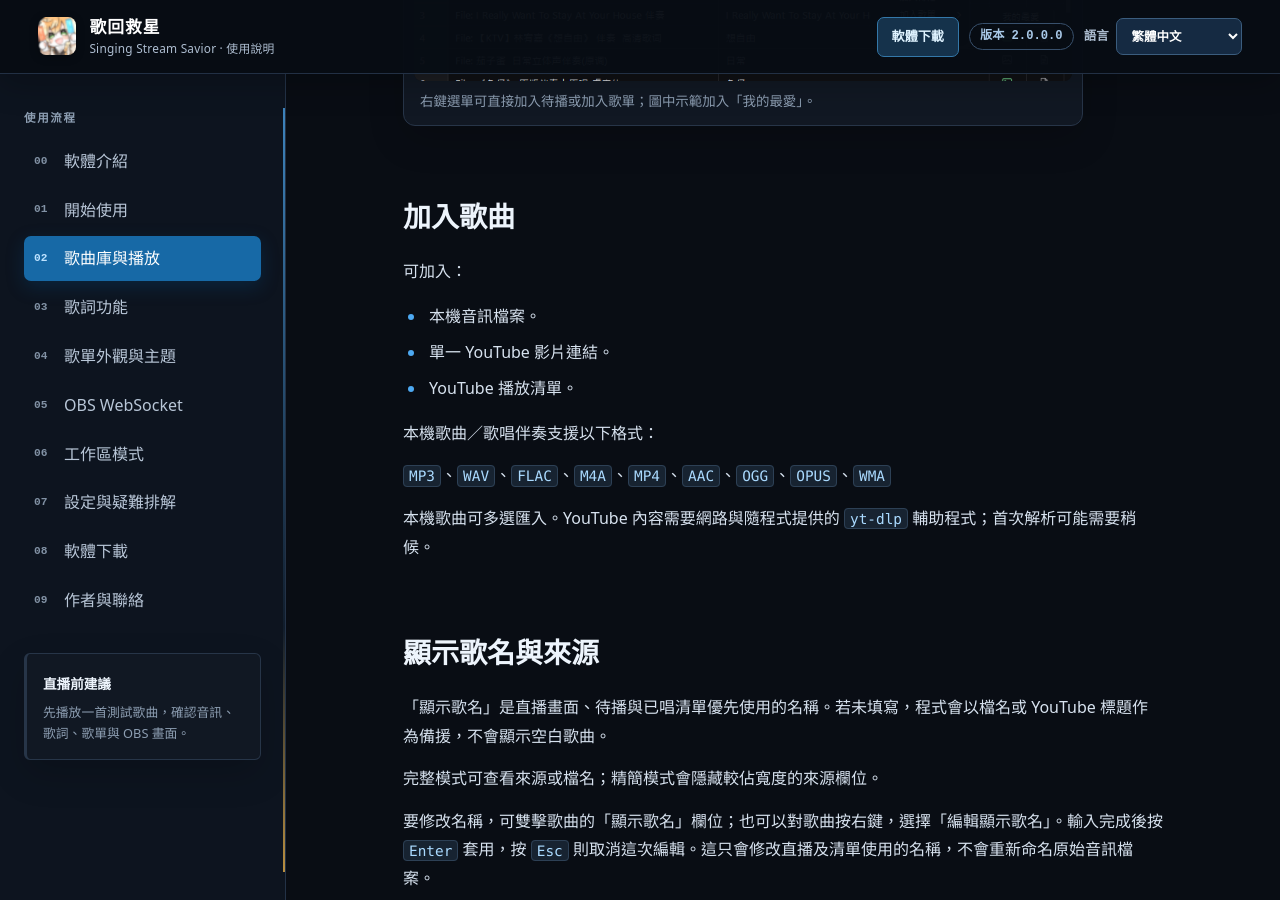
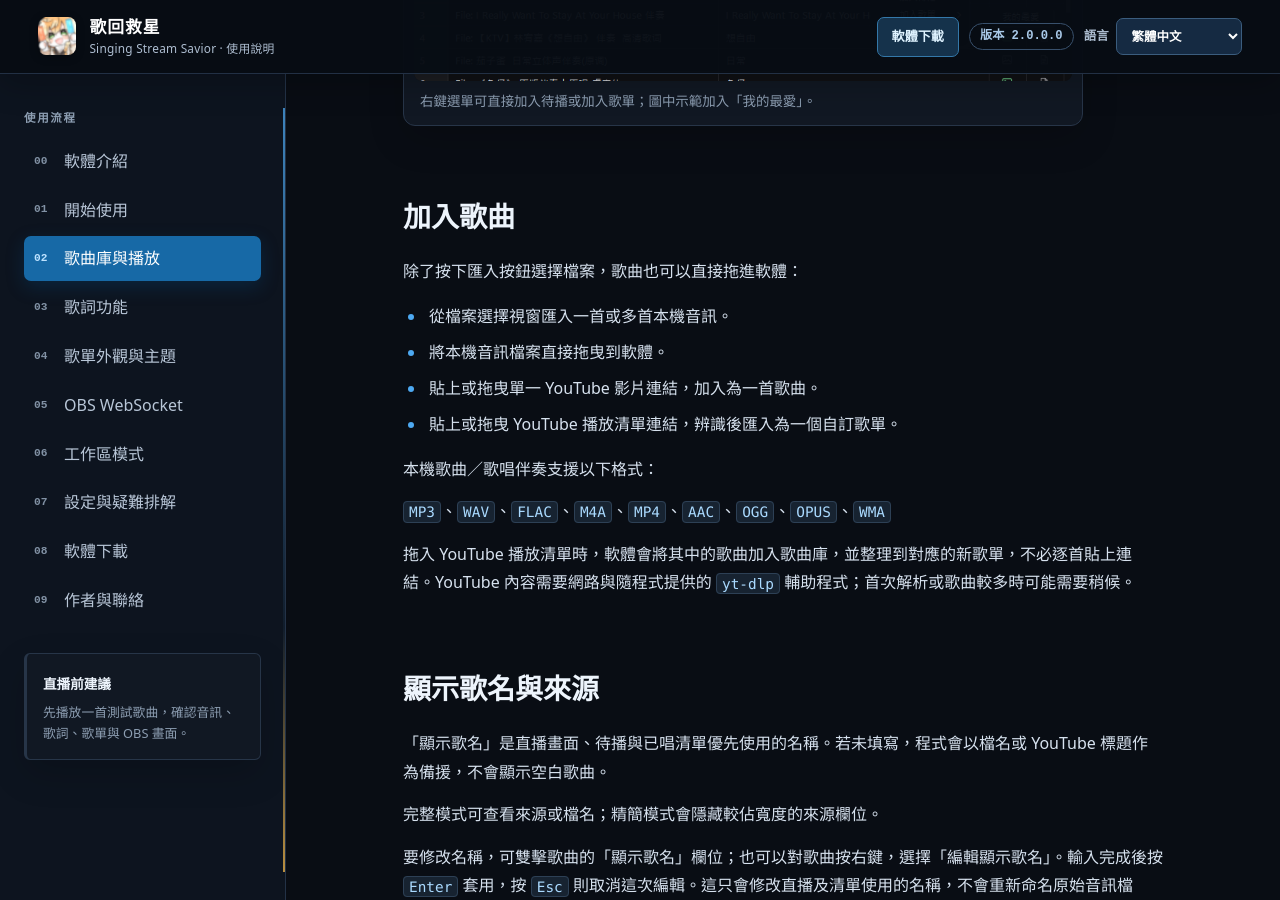
Before and after one commit to NoonIsAwesome/Singing-Stream-Savior-Manual, a Jekyll site: the page built from library-and-playback.md, in a window 1280 px wide and 900 px high, scrolled down 2130 px. Built offline with Jekyll 4.4.1, drawn with Linux system fonts in a browser that asks for light colours; some of the changed text lies outside the part shown.

Commit message:
Expand playback and song import guidance

```diff
--- a/library-and-playback.md
+++ b/library-and-playback.md
@@ -48,17 +48,18 @@
 
 ## 加入歌曲
 
-可加入：
+除了按下匯入按鈕選擇檔案，歌曲也可以直接拖進軟體：
 
-- 本機音訊檔案。
-- 單一 YouTube 影片連結。
-- YouTube 播放清單。
+- 從檔案選擇視窗匯入一首或多首本機音訊。
+- 將本機音訊檔案直接拖曳到軟體。
+- 貼上或拖曳單一 YouTube 影片連結，加入為一首歌曲。
+- 貼上或拖曳 YouTube 播放清單連結，辨識後匯入為一個自訂歌單。
 
 本機歌曲／歌唱伴奏支援以下格式：
 
 `MP3`、`WAV`、`FLAC`、`M4A`、`MP4`、`AAC`、`OGG`、`OPUS`、`WMA`
 
-本機歌曲可多選匯入。YouTube 內容需要網路與隨程式提供的 `yt-dlp` 輔助程式；首次解析可能需要稍候。
+拖入 YouTube 播放清單時，軟體會將其中的歌曲加入歌曲庫，並整理到對應的新歌單，不必逐首貼上連結。YouTube 內容需要網路與隨程式提供的 `yt-dlp` 輔助程式；首次解析或歌曲較多時可能需要稍候。
 
 ## 顯示歌名與來源
 
@@ -111,7 +112,13 @@
 - 音高半音調整與重設。
 - 「歌詞視窗」按鈕。
 
-速度與音高只影響歌唱伴奏，不會改寫原始音訊檔案。
+### 為每首歌保存適合自己的速度與 Key
+
+速度與 Key 是演唱時很實用的調整。速度可以用來放慢較難掌握的歌曲、配合練習進度，或微調成直播當天較舒服的節奏；「音高」則以半音為單位升降 Key，音域太高時可以降 Key，太低時也能升 Key，不必另外製作不同調性的伴奏檔。
+
+軟體會為每首歌曲分別記住調整過的速度與音高。切換到其他歌曲再回來時，會恢復這首歌適合的設定，不必在每次演唱前重新調整；需要回到原始狀態時，也可以分別重設為 `100%` 速度與 `0` 半音。
+
+這些設定只影響歌唱伴奏的播放，不會改寫或降低原始音訊檔案的品質。
 
 ## 待播與已唱
 
```
Also changed, not shown: en/guide.md (+4 -2 lines), ja/guide.md (+4 -2 lines), ko/guide.md (+4 -2 lines), zh-CN/guide.md (+4 -2 lines).
